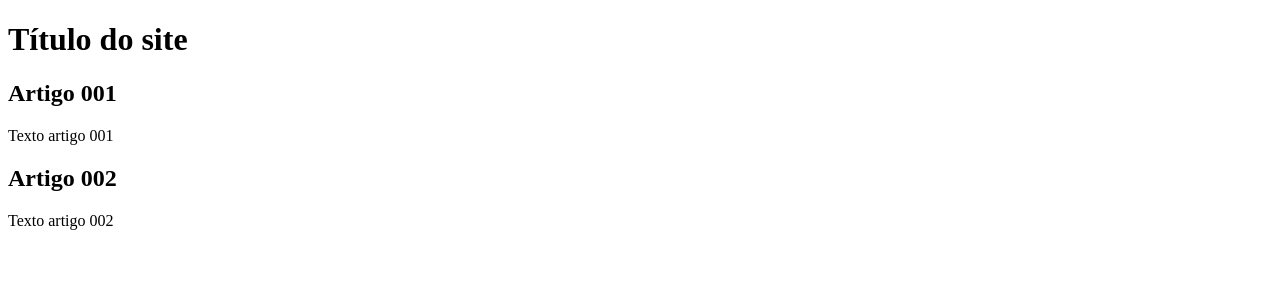
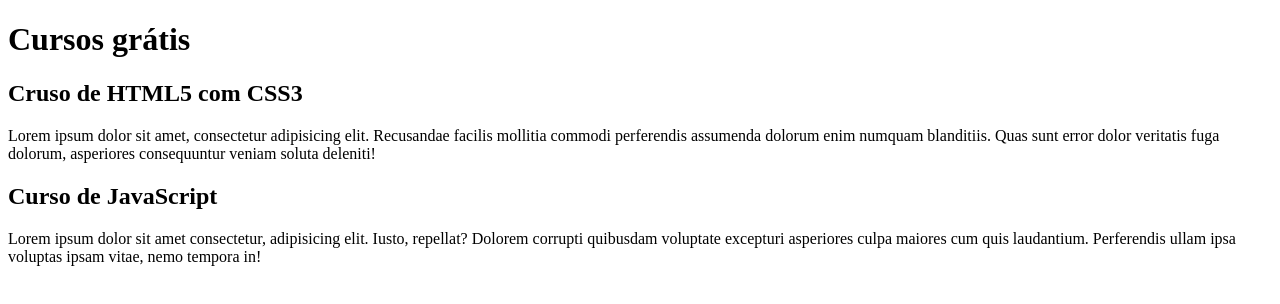
Before and after one commit to leonardossdelfino/projeto-site, a plain HTML site: page index.html in a window 1280 px wide. Drawn offline with Linux system fonts and the light colour scheme.

Commit message:
comecei a escrever o conteúdo

```diff
--- a/index.html
+++ b/index.html
@@ -8,15 +8,15 @@
 <body>
     <main>
         <header>
-            <h1>Título do site</h1>
+            <h1>Cursos grátis</h1>
         </header>
         <article>
-            <h2>Artigo 001</h2>
-            <p>Texto artigo 001</p>
+            <h2>Cruso de HTML5 com CSS3</h2>
+            <p>Lorem ipsum dolor sit amet, consectetur adipisicing elit. Recusandae facilis mollitia commodi perferendis assumenda dolorum enim numquam blanditiis. Quas sunt error dolor veritatis fuga dolorum, asperiores consequuntur veniam soluta deleniti!</p>
         </article>
         <article>
-            <h2>Artigo 002</h2>
-            <p>Texto artigo 002</p>
+            <h2>Curso de JavaScript</h2>
+            <p>Lorem ipsum dolor sit amet consectetur, adipisicing elit. Iusto, repellat? Dolorem corrupti quibusdam voluptate excepturi asperiores culpa maiores cum quis laudantium. Perferendis ullam ipsa voluptas ipsam vitae, nemo tempora in!</p>
         </article>
     </main>
 </body>
```
